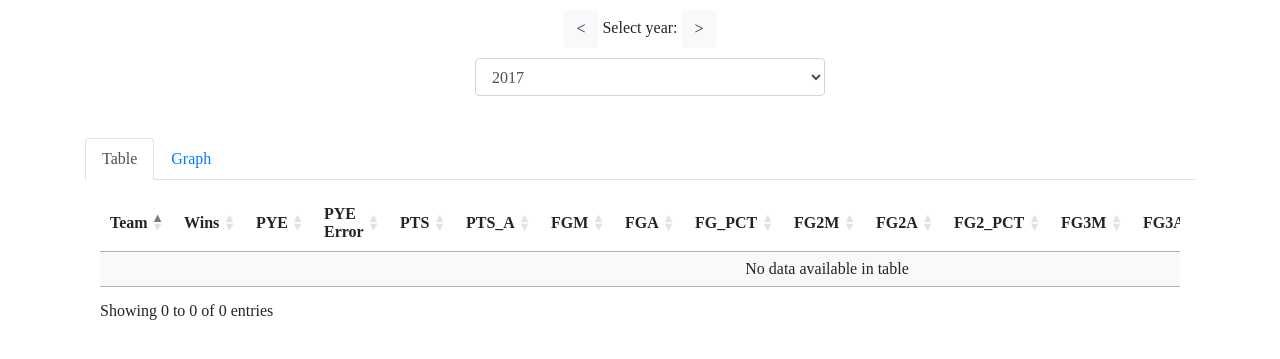
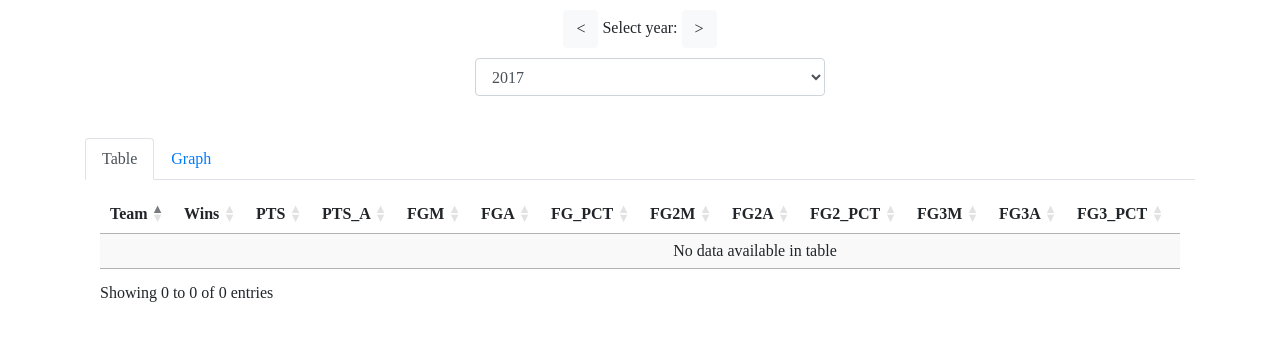
Before and after one commit to mefortunato/nbastats-flask, a Flask app: page /team-stats/ in a window 1280 px wide. Shown: the part 56-415 px from the top of the page. Run offline with Flask 2, Linux system fonts and the light colour scheme; data that the repository does not hold is empty; some libraries are stand-ins or nearby versions; some web fonts are replaced.

Commit message:
avg PYE meaning is confusing

```diff
--- a/app.py
+++ b/app.py
@@ -18,7 +18,7 @@ def team_stats():
 def get_stats(year=2017):
     df = pd.read_csv('static/dat/1983-2017.csv')
     season_id = float('2'+str(year))
-    STATS = ['TOTAL_WINS', 'PYE_PROJ', 'PYE_PROJ_ERROR', 'PTS', 'PTS_A', 'FGM', 'FGA', 'FG_PCT', 'FG2M', 'FG2A', 'FG2_PCT', 'FG3M', 'FG3A', 'FG3_PCT', 'FTM', 'FTA', 'FT_PCT']
+    STATS = ['TOTAL_WINS', 'PTS', 'PTS_A', 'FGM', 'FGA', 'FG_PCT', 'FG2M', 'FG2A', 'FG2_PCT', 'FG3M', 'FG3A', 'FG3_PCT', 'FTM', 'FTA', 'FT_PCT']
     teams = df.loc[df['SEASON_ID']==season_id].groupby('TEAM_ABBREVIATION').mean()
     return(jsonify(year=year, stats=teams[STATS].to_json()))
 
--- a/templates/team-stats.html
+++ b/templates/team-stats.html
@@ -63,8 +63,6 @@
                                 <thead>
                                     <th>Team</th>
                                     <th>Wins</th>
-                                    <th>PYE</th>
-                                    <th>PYE Error</th>
                                     <th>PTS</th>
                                     <th>PTS_A</th>
                                     <th>FGM</th>
```
